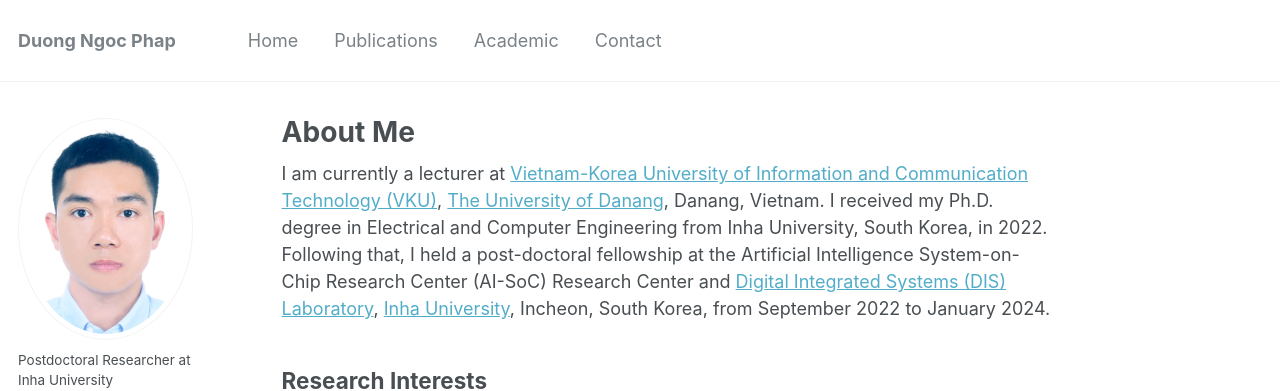
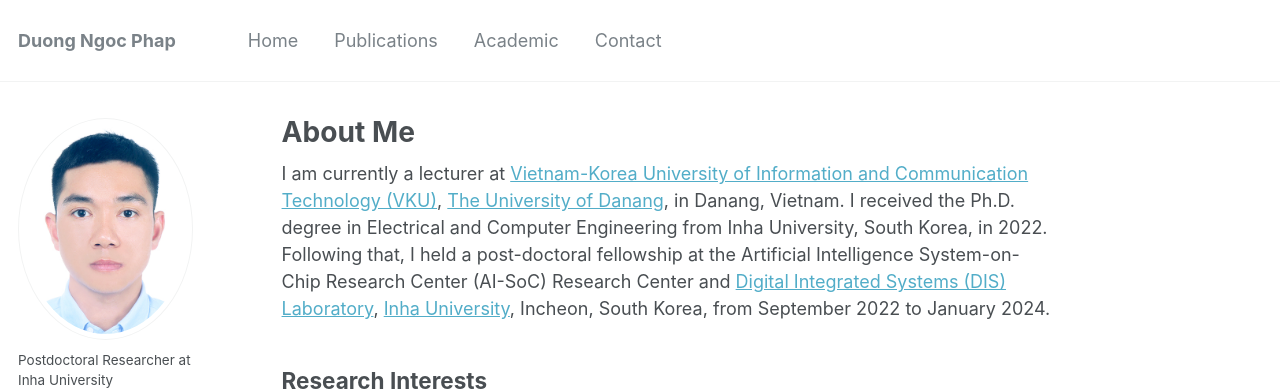
Before and after one commit to phapdn/phapdn.github.io, a Jekyll site: the page built from _pages/about.md, in a window 1280 px wide and 900 px high. Shown: the top 391 px of the window. Built offline with Jekyll 4.4.1, drawn with Linux system fonts in a browser that asks for light colours; some web fonts are replaced.

Commit message:
Update about.md

```diff
--- a/_pages/about.md
+++ b/_pages/about.md
@@ -7,7 +7,7 @@ redirect_from:
   - /about/
   - /about.html
 ---
-I am currently a lecturer at [Vietnam-Korea University of Information and Communication Technology (VKU)](https://vku.udn.vn/), [The University of Danang](https://www.udn.vn/english), Danang, Vietnam. I received my Ph.D. degree in Electrical and Computer Engineering from Inha University, South Korea, in 2022. Following that, I held a post-doctoral fellowship at the Artificial Intelligence System-on-Chip Research Center (AI-SoC) Research Center and [Digital Integrated Systems (DIS) Laboratory](https://sites.google.com/view/inhasoc), [Inha University](https://eng.inha.ac.kr/eng/index.do), Incheon, South Korea, from September 2022 to January 2024.
+I am currently a lecturer at [Vietnam-Korea University of Information and Communication Technology (VKU)](https://vku.udn.vn/), [The University of Danang](https://www.udn.vn/english), in Danang, Vietnam. I received the Ph.D. degree in Electrical and Computer Engineering from Inha University, South Korea, in 2022. Following that, I held a post-doctoral fellowship at the Artificial Intelligence System-on-Chip Research Center (AI-SoC) Research Center and [Digital Integrated Systems (DIS) Laboratory](https://sites.google.com/view/inhasoc), [Inha University](https://eng.inha.ac.kr/eng/index.do), Incheon, South Korea, from September 2022 to January 2024.
 
 ## Research Interests
 
```
